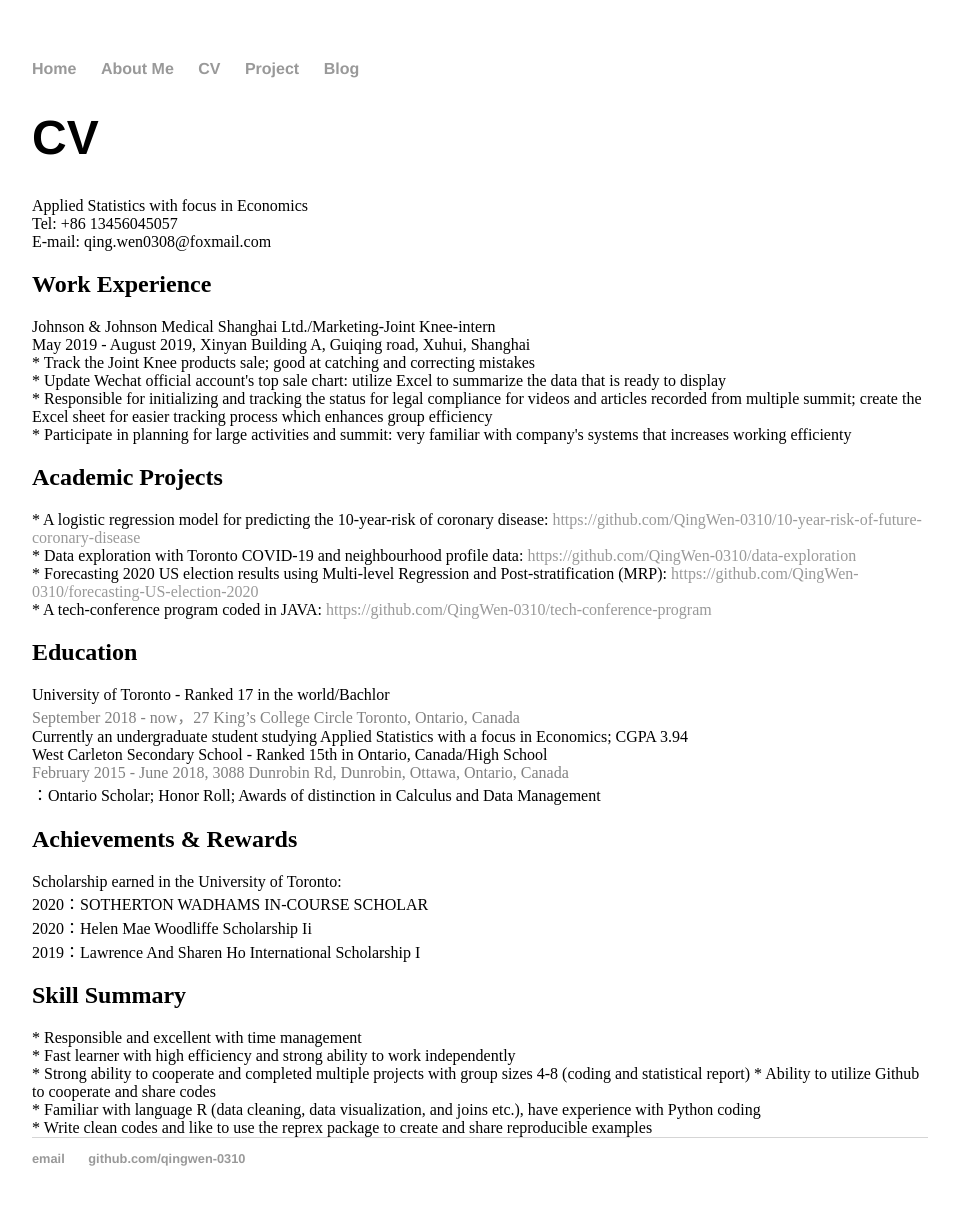
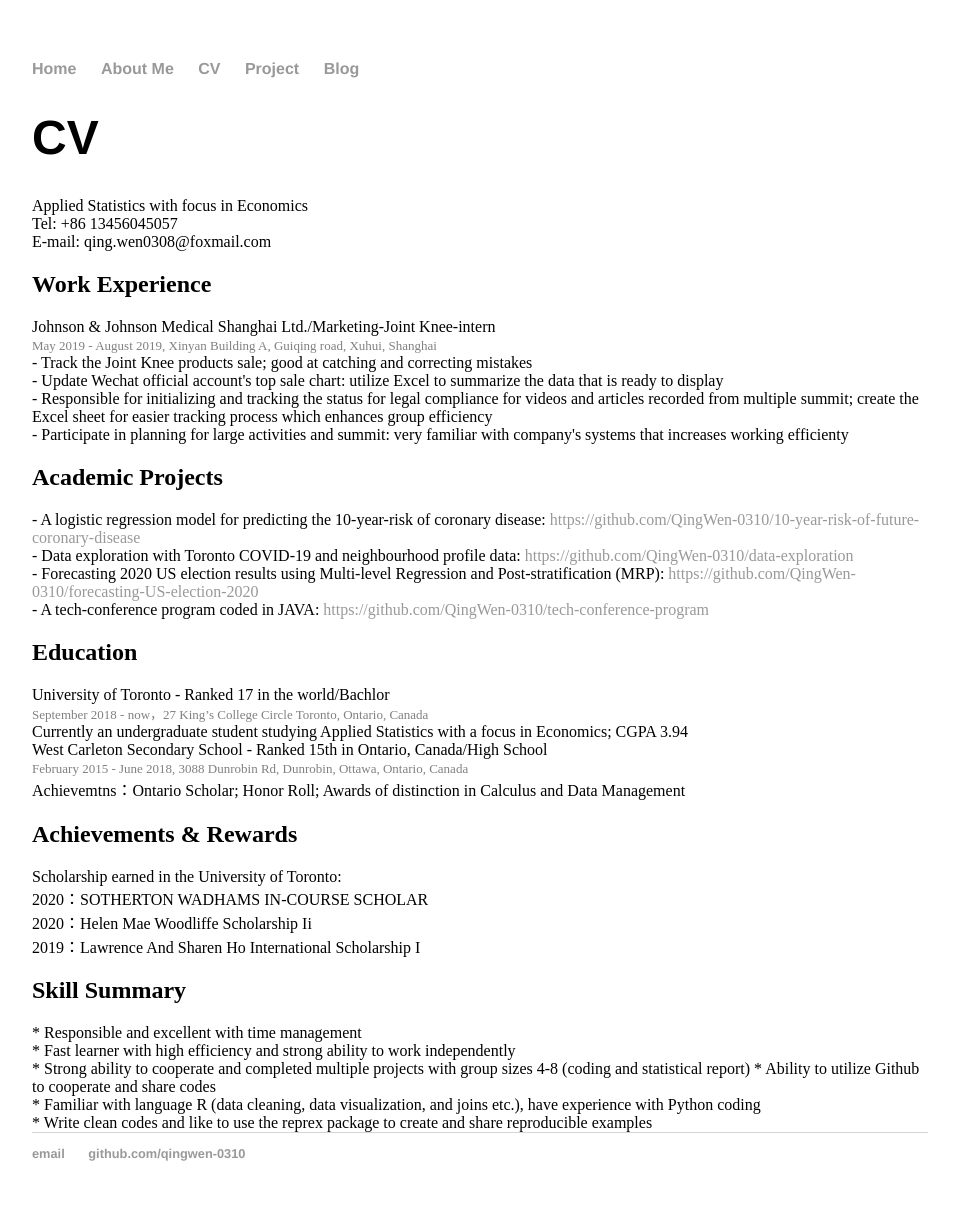
Before and after one commit to QingWen-0310/QingWen-0310.github.io, a Jekyll site: the page built from cv/index.html, in a window 1280 px wide. Shown: the whole page, without its empty margins (160-1119 px from the left). Built offline with Jekyll 4.4.1, drawn with Linux system fonts in a browser that asks for light colours; Markdown is read by kramdown in place of the engine named in the settings.

Commit message:
change the font size

```diff
--- a/cv/index.html
+++ b/cv/index.html
@@ -8,29 +8,29 @@ title: CV
 <span>
 <h2><b>Work Experience</b></h2>
 Johnson & Johnson Medical Shanghai Ltd./Marketing-Joint Knee-intern <br>
-May 2019 - August 2019, Xinyan Building A, Guiqing road, Xuhui, Shanghai <br>
-* Track the Joint Knee products sale; good at catching and correcting mistakes <br>
-* Update Wechat official account's top sale chart: utilize Excel to summarize the data that is ready to display<br>
-* Responsible for initializing and tracking the status for legal compliance for videos and articles recorded from multiple summit; create the Excel sheet for easier tracking process which enhances group efficiency<br>
-* Participate in planning for large activities and summit: very familiar with company's systems that increases working efficienty<br>
+<font size="2" color="grey">May 2019 - August 2019, Xinyan Building A, Guiqing road, Xuhui, Shanghai </font><br>
+- Track the Joint Knee products sale; good at catching and correcting mistakes <br>
+- Update Wechat official account's top sale chart: utilize Excel to summarize the data that is ready to display<br>
+- Responsible for initializing and tracking the status for legal compliance for videos and articles recorded from multiple summit; create the Excel sheet for easier tracking process which enhances group efficiency<br>
+- Participate in planning for large activities and summit: very familiar with company's systems that increases working efficienty<br>
 
 <span>
 <h2><b>Academic Projects</b></h2>
-* A logistic regression model for predicting the 10-year-risk of coronary disease:
+- A logistic regression model for predicting the 10-year-risk of coronary disease:
 <a href="https://github.com/QingWen-0310/10-year-risk-of-future-coronary-disease">https://github.com/QingWen-0310/10-year-risk-of-future-coronary-disease</a> <br>
-* Data exploration with Toronto COVID-19 and neighbourhood profile data: <a href ="https://github.com/QingWen-0310/data-exploration">https://github.com/QingWen-0310/data-exploration</a>  <br>
-* Forecasting 2020 US election results using Multi-level Regression and Post-stratification (MRP):
+- Data exploration with Toronto COVID-19 and neighbourhood profile data: <a href ="https://github.com/QingWen-0310/data-exploration">https://github.com/QingWen-0310/data-exploration</a>  <br>
+- Forecasting 2020 US election results using Multi-level Regression and Post-stratification (MRP):
 <a href = "https://github.com/QingWen-0310/forecasting-US-election-2020">https://github.com/QingWen-0310/forecasting-US-election-2020</a> <br>
-* A tech-conference program coded in JAVA: <a href = "https://github.com/QingWen-0310/tech-conference-program">https://github.com/QingWen-0310/tech-conference-program</a>  <br>
+- A tech-conference program coded in JAVA: <a href = "https://github.com/QingWen-0310/tech-conference-program">https://github.com/QingWen-0310/tech-conference-program</a>  <br>
 
 <span>
 <h2><b>Education</b></h2>
 University of Toronto - Ranked 17 in the world/Bachlor <br>
-<font size="3" color="grey">September 2018 - now，27 King’s College Circle Toronto, Ontario, Canada </font><br>
+<font size="2" color="grey">September 2018 - now，27 King’s College Circle Toronto, Ontario, Canada </font><br>
 Currently an undergraduate student studying Applied Statistics with a focus in Economics; CGPA 3.94 <br>
 West Carleton Secondary School - Ranked 15th in Ontario, Canada/High School <br>
-<font size="3" color="grey">February 2015 - June 2018, 3088 Dunrobin Rd, Dunrobin, Ottawa, Ontario, Canada </font><br>
-：Ontario Scholar; Honor Roll; Awards of distinction in Calculus and Data Management <br>
+<font size="2" color="grey">February 2015 - June 2018, 3088 Dunrobin Rd, Dunrobin, Ottawa, Ontario, Canada </font><br>
+Achievemtns：Ontario Scholar; Honor Roll; Awards of distinction in Calculus and Data Management <br>
 
 <span>
 <h2><b>Achievements & Rewards</b></h2>
```
